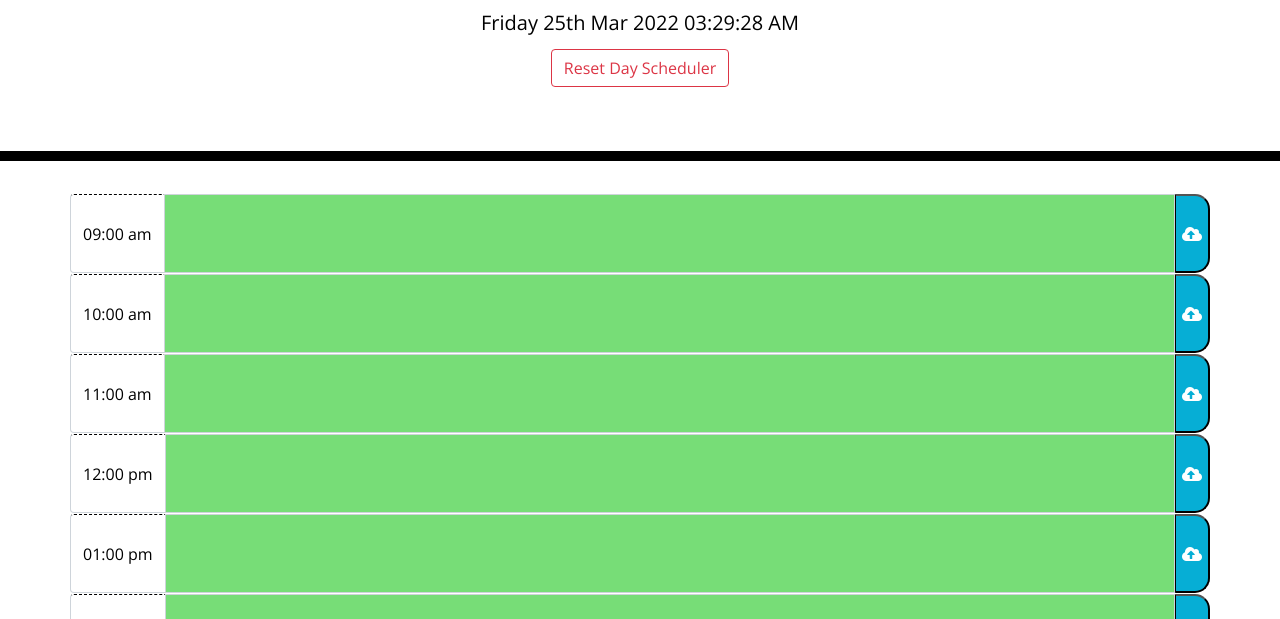
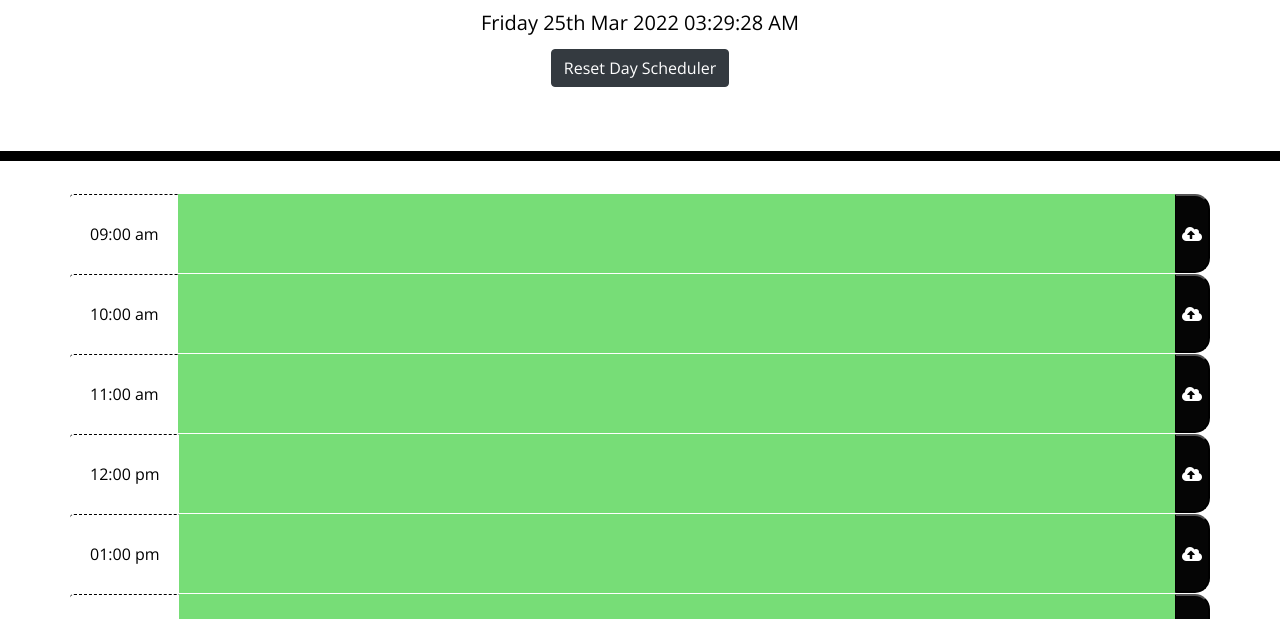
Before and after one commit to dlzinck/Work_Day_Scheduler, a plain HTML site: page index.html in a window 1280 px wide. Shown: the part 181-800 px from the top of the page. Drawn offline with nearby package versions, Linux system fonts and the light colour scheme; files that its build step writes are made by us from their sources.

Commit message:
centered jumbotron

```diff
--- a/assets/script.js
+++ b/assets/script.js
@@ -87,9 +87,7 @@ $(document).ready(function(){
   // Saves data to Local Storage on the click action
   $(".saveButton").on("click", function(){
     userInput = $(this).siblings(".form-control").val().trim();
-    console.log(userInput);
     hourSpan = $(this).siblings(".input-group-prepend").text().trim();
-    console.log(hourSpan);
     localStorage.setItem(hourSpan, JSON.stringify(userInput));
 
   })
--- a/assets/style.css
+++ b/assets/style.css
@@ -11,6 +11,7 @@ textarea {
   color: #000000;
   border-left: 1px solid black;
   padding: 10px;
+  width: 920px;
 }
 
 .jumbotron {
@@ -30,6 +31,14 @@ textarea {
   border-radius: 15px;
 }
 
+.input-group-text {
+  border: none;
+}
+
+.form-control {
+  border: none;
+}
+
 .row {
   white-space: pre-wrap;
   height: 80px;
@@ -40,6 +49,8 @@ textarea {
   background-color: #ffffff;
   color: #000000;
   border-top: 1px dashed #000000;
+  text-align: center;
+  padding: 20px;
 }
 
 .past {
@@ -61,11 +72,15 @@ textarea {
   border-left: 1px solid black;
   border-top-right-radius: 15px;
   border-bottom-right-radius: 15px;
-  background-color: #06aed5;
+  background-color: #050505;
   color: white;
 }
 
+.saveButton:hover {
+  background-color: #000000;
+}
+
 .saveButton i:hover {
-  font-size: 20px;
+  font-size: 40px;
   transition: all 0.3s ease-in-out;
 }
--- a/index.html
+++ b/index.html
@@ -11,11 +11,11 @@
     <title>Work Day Scheduler</title>
   </head>
   <body>
-    <header class="jumbotron">
-      <h1 class="display-3">Work Day Scheduler</h1>
+    <header class="jumbotron text-center">
+      <h1 class="display-3 ">Work Day Scheduler</h1>
       <p class="lead">A simple calendar app for scheduling your work day</p>
       <p id="currentDay" class="lead time-block"></p>
-      <button type="button" class="btn btn-outline-danger" id="resetDayScheduler">Reset Day Scheduler</button>
+      <button type="button" class="btn btn-dark" id="resetDayScheduler">Reset Day Scheduler</button>
     </header>
     <!--------------GAVE EACH TEXTAREA AN ID TO BE SELECTED--------------->
     <div class="container">
```
